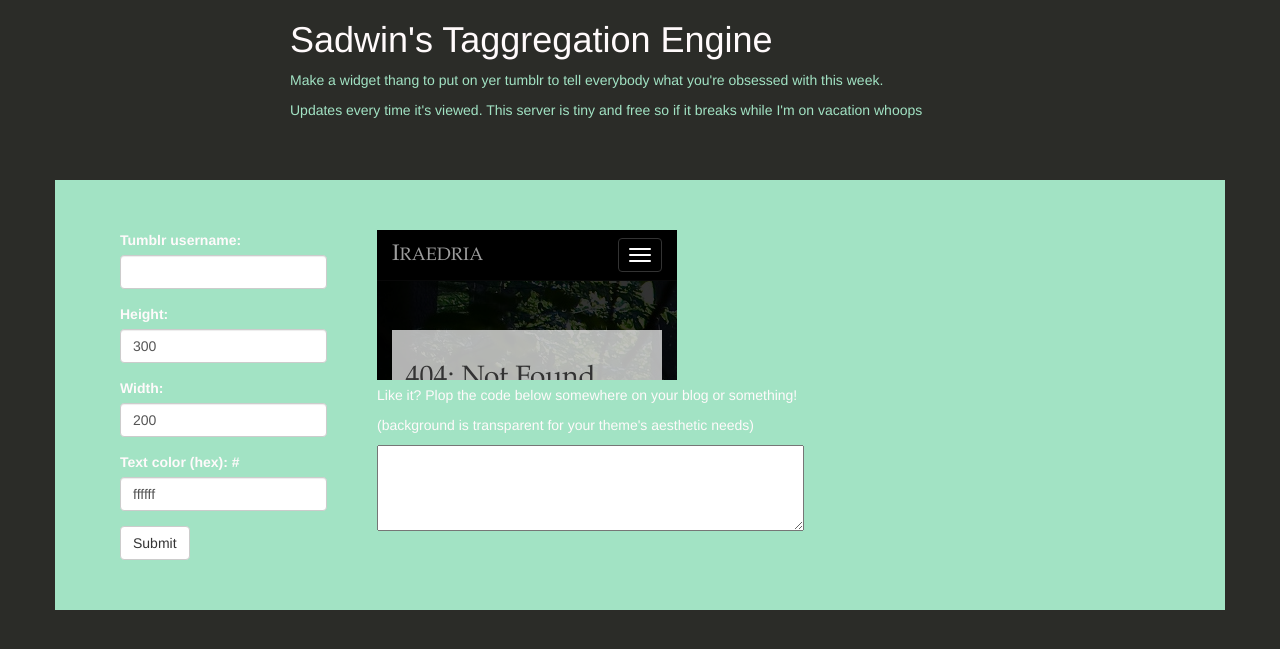
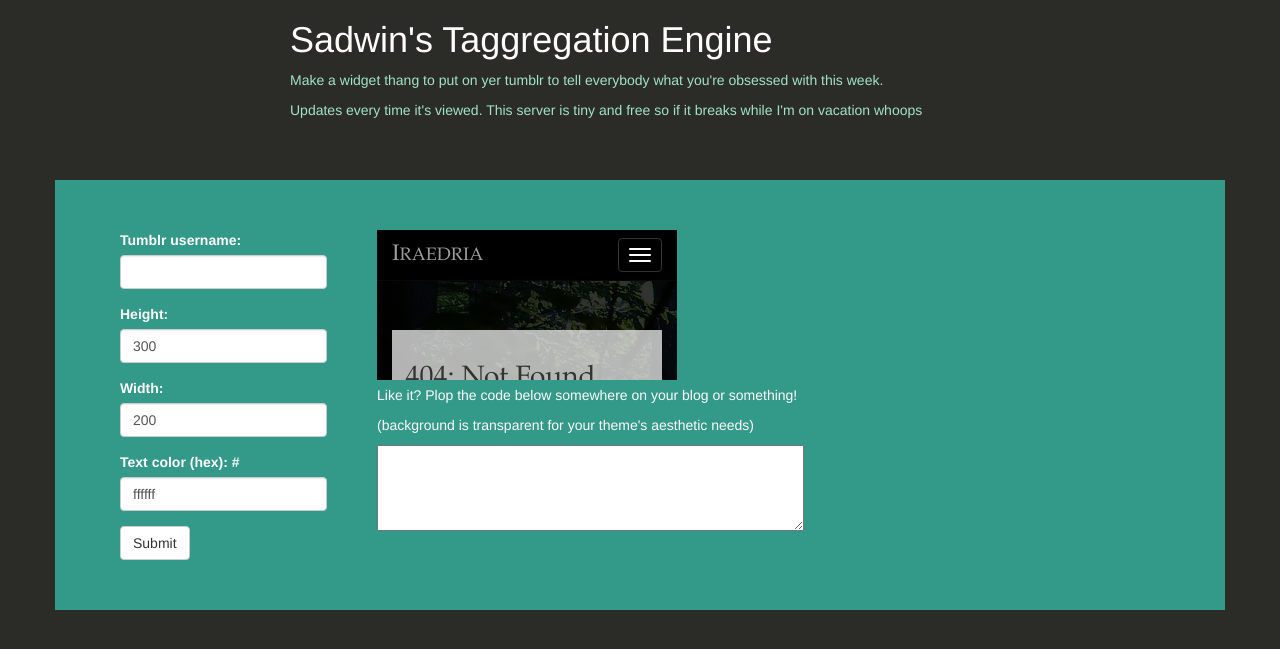
Before and after one commit to ksadwin/My-HardDrive-Is-Breaking, a Flask app: template Iraedria/templates/tagremaker.html in a window 1280 px wide. Shown: the top 649 px of the page. Run offline with Flask 2, Linux system fonts and the light colour scheme; the template is opened without the code that fills it: values that come from a table or form of the project are taken from there, others are empty; data comes from the database, SQL or seed files in the repository; some libraries are stand-ins or nearby versions.

Commit message:
less eye strain on tagremaker.html
im so bad with colors. i carry the gene for colorblindness. dont trust
me with aesthetic decisions

```diff
--- a/Iraedria/templates/tagremaker.html
+++ b/Iraedria/templates/tagremaker.html
@@ -23,7 +23,7 @@
             color: #fffafb;
         }
         .container {
-            background-color: #a2e3c4;
+            background-color: #339989;
             color: #fffafb;
         }
         .left {
```
